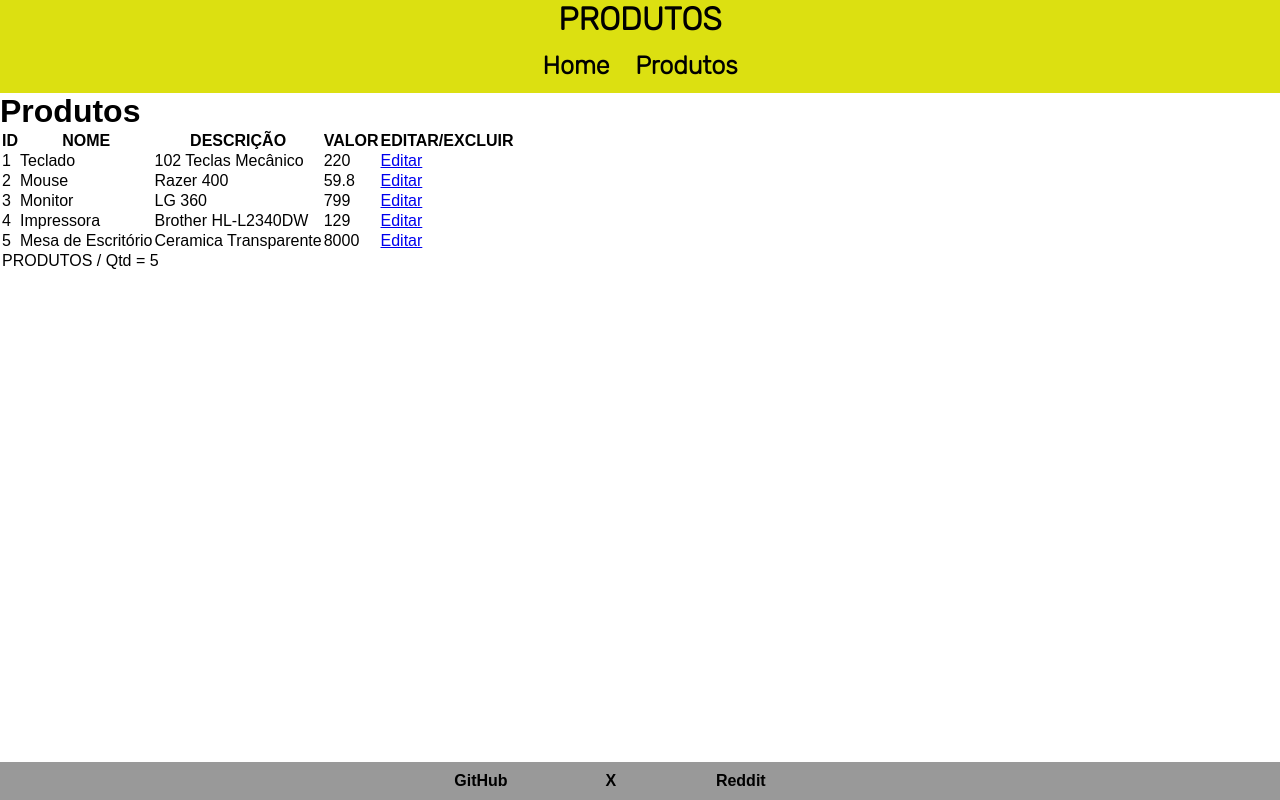
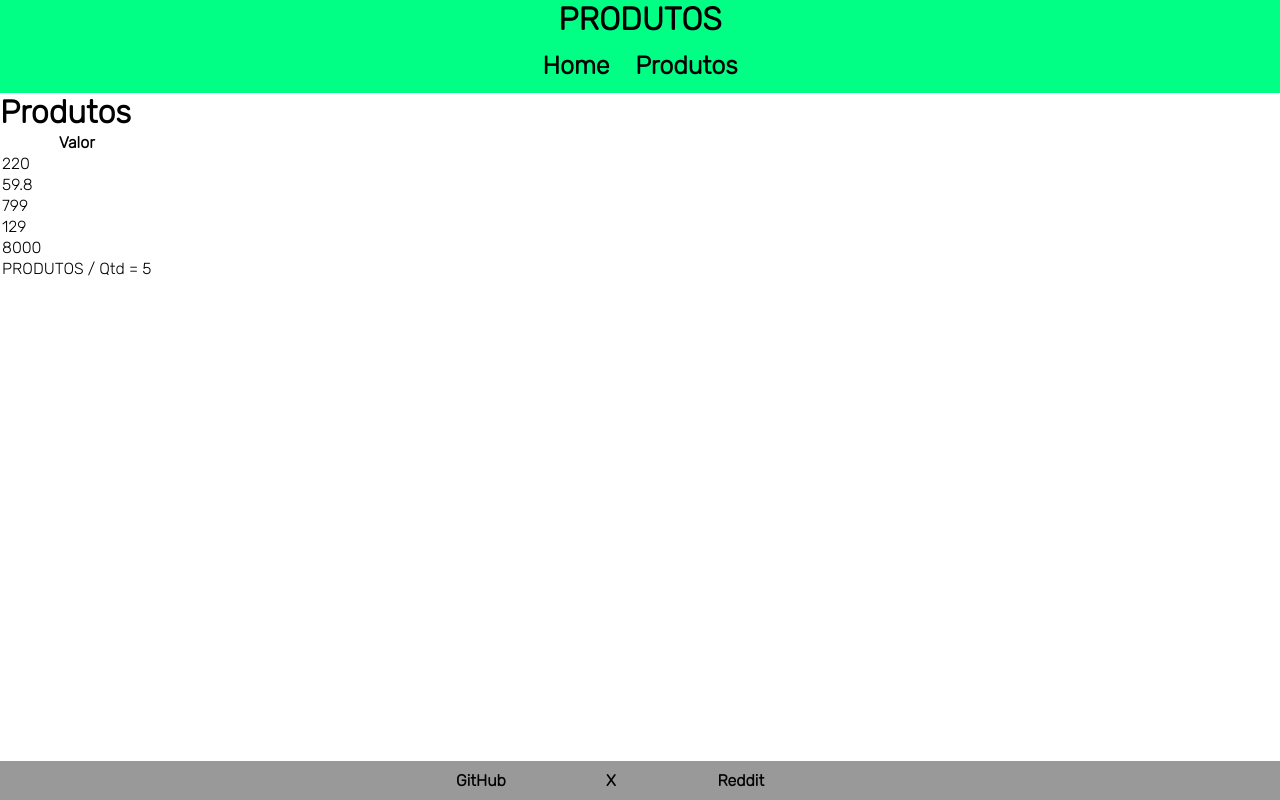
Before and after one commit to pbrnx/spa-1espv, a React (Vite) app: page /produtos in a window 1280 px wide. Built offline with nearby package versions, Linux system fonts and the light colour scheme; data requests are answered from the project's data file.

Commit message:
mudanças em toda a estrutura de arquivos e estilização

```diff
--- a/src/App.jsx
+++ b/src/App.jsx
@@ -2,7 +2,7 @@ import { Outlet } from "react-router-dom";
 import Cabecalho from "./components/Cabecalho/Cabecalho";
 import Rodape from "./components/Rodape/Rodape"
 import style from "./index.module.css";
-import Conteudo from "./components/Conteudo";
+import Conteudo from "./components/Conteudo/Conteudo";
 
 export default function App(){
 
--- a/src/components/Cabecalho/Cabecalho.scss
+++ b/src/components/Cabecalho/Cabecalho.scss
@@ -8,7 +8,7 @@
 
 .cabecalho{
 
-    background-color: #dce011;
+    background-color: #00ff84;
     @include reset;
     h1, ul{
         text-align: center;
@@ -33,7 +33,6 @@
 
                 &:hover{
                     color: #fff;
-                    background-color: #000;
                 }
 
             }
--- a/src/components/Conteudo.jsx
+++ b/src/components/Conteudo/Conteudo.jsx
@@ -1,9 +1,9 @@
+import "./Conteudo.scss";
 
-
-export default
-function Conteudo() {
+export default function Conteudo() {
   return (
     <>
+    <h1 className="title">Home</h1>
       <section>
         <div className="paragraph">
           <p>
@@ -11,7 +11,7 @@ function Conteudo() {
             nulla architecto voluptate. Distinctio eos recusandae incidunt
             voluptates velit maxime qui necessitatibus voluptas id, sit dolorem
             officia dolore vel? Aspernatur, molestias?
-          </p> <br />
+          </p>
           <p>
             Quaerat dignissimos quasi, adipisci sed voluptates neque atque esse
             eius, at iure incidunt. Impedit corrupti non architecto nam odit
@@ -20,6 +20,12 @@ function Conteudo() {
           </p>
         </div>
       </section>
+
+      <div className="container-prateleira">
+          <h1 className="legenda">PRODUTOS EM OFERTA</h1>
+          <img src="/img/supermercado_640.png" alt="Prateleira de Produtos." />
+      </div>
+
     </>
   );
 }
--- /dev/null
+++ b/src/components/Conteudo/Conteudo.scss
@@ -0,0 +1,33 @@
+@mixin common-styles {
+  padding-left: 2%;
+  padding-right: 30%;
+  padding-bottom: 2%;
+}
+@mixin text-styles($font-size) {
+  text-align: justify;
+  font-size: $font-size;
+}
+
+
+
+.title {
+  @include common-styles;
+  font-size: 40px;
+}
+
+.paragraph {
+  @include common-styles;
+  @include text-styles(23px);
+}
+
+.container-prateleira {
+  text-align: center;
+
+  .legenda {
+    font-size: 28px;
+  }
+
+  img {
+    width: 45%;
+  }
+}
--- a/src/components/Modal.module.css
+++ b/src/components/Modal.module.css
@@ -1,6 +1,6 @@
 
 .container{
-    background-color: rgba(0,0,0,0.8);
+
     color: #fff;
     width: 100%;
     height: 100%;
--- a/src/components/Rodape/Rodape.scss
+++ b/src/components/Rodape/Rodape.scss
@@ -1,4 +1,3 @@
-
 
 .rodape{
 
--- a/src/index.module.css
+++ b/src/index.module.css
@@ -1,3 +1,5 @@
+@import url('https://fonts.googleapis.com/css2?family=Rubik:wght@300&display=swap');
+
 *{
     margin:0;
     padding: 0;
@@ -7,5 +9,5 @@
 .container{
     width:100%;
     margin: 0 auto;
-    font-family: Arial, Helvetica, sans-serif;
+    font-family: 'Rubik', sans-serif;
 }
--- a/src/routes/Home.jsx
+++ b/src/routes/Home.jsx
@@ -1,20 +1,10 @@
-import Conteudo from "../components/Conteudo";
+import Conteudo from "../components/Conteudo/Conteudo";
 
 export default function Home() {
 
   document.title = "HOME";
 
   return (
-    <div>
-      <h1>Home</h1> <br />
       <Conteudo />
-      <div>
-        <figure>
-          <figcaption>PRODUTOS EM OFERTA</figcaption>
-          <img src="/img/supermercado_640.png" alt="Prateleira de Produtos." />
-        </figure>
-
-      </div>
-    </div>
   )
 }
--- a/src/routes/Produtos.jsx
+++ b/src/routes/Produtos.jsx
@@ -1,26 +1,46 @@
-import { useEffect, useState } from "react";
-import { Link } from "react-router-dom";
+import React, { useEffect, useState } from "react";
+
 
 export default function Produtos() {
   document.title = "PRODUTOS";
 
-  const [listaProdutosAPI, setListaProdutosAPI] = useState([]);
+  const [valorData, setValorData] = useState([]);
+  const [loading, setLoading] = useState(true);
+  const [error, setError] = useState(null);
 
   useEffect(() => {
-    console.log("EXECUTA APENAS UMA VEZ!");
-    fetch("http://localhost:5000/produtos",{
-      method:"GET",
-      headers:{
-        "Acepted":"application/json"
+    // Fetch valor data when the component mounts
+    fetch("http://localhost:5174/produtos", {
+      method: "GET",
+      headers: {
+        "Accept": "application/json",
+      },
+    })
+      .then((response) => {
+        if (!response.ok) {
+          throw new Error(`HTTP error! Status: ${response.status}`);
         }
+        return response.json();
       })
-    .then((response)=> response.json())
-    .then((response)=> setListaProdutosAPI(response))
-    .catch((error) => console.log(error));
-  }, [])
+      .then((response) => {
+        setValorData(response.map((item) => item.valor));
+        setLoading(false);
+      })
+      .catch((error) => {
+        setError(error);
+        setLoading(false);
+      });
+  }, []);
+
+  if (loading) {
+    return <div>Loading...</div>;
+  }
+
+  if (error) {
+    return <div>Error: {error.message}</div>;
+  }
 
   return (
-
     <div>
       <h1>Produtos</h1>
 
@@ -28,53 +48,23 @@ export default function Produtos() {
         <table>
           <thead>
             <tr>
-                <th>ID</th>
-                <th>NOME</th>
-                <th>DESCRIÇÃO</th>
-                <th>VALOR</th>
-                <th>EDITAR/EXCLUIR</th>
+              <th>Valor</th>
             </tr>
           </thead>
           <tbody>
-
-                {listaProdutosAPI.map((item,indice)=>(
+            {valorData.map((valor, indice) => (
               <tr key={indice}>
-                      <td>{item.id}</td>
-                      <td>{item.nome}</td>
-                      <td>{item.desc}</td>
-                      <td>{item.valor}</td>
-                      <td>
-                        <Link to={`/editar/produtos/${item.id}`}>Editar</Link>
-                      </td>
+                <td>{valor}</td>
               </tr>
             ))}
-
           </tbody>
           <tfoot>
             <tr>
-                <td colSpan={4}>PRODUTOS / Qtd = {listaProdutosAPI.length}</td>
+              <td>PRODUTOS / Qtd = {valorData.length}</td>
             </tr>
           </tfoot>
         </table>
       </div>
-
-
     </div>
-  )
+  );
 }
-
-
-  // const [open, setOpen] = useState(false);s
-        {/* {open ? <Modal open={true} setOpen={setOpen}/> : ""}
-
-        <button onClick={()=> setOpen(true)}>OPEN-MODAL</button> */}
-
-        // const [counter, setCounter] = useState(0);
-        // document.title = "PRODUTOS - " + counter;
-
-        // const [produto,setProduto] = useState({
-        //    id:1,
-        //    nome:"TESTE",
-        //    desc:"TESTANDO",
-        //    valor:230
-        // });
```
Lines whose indentation alone changed are shown as unchanged.
